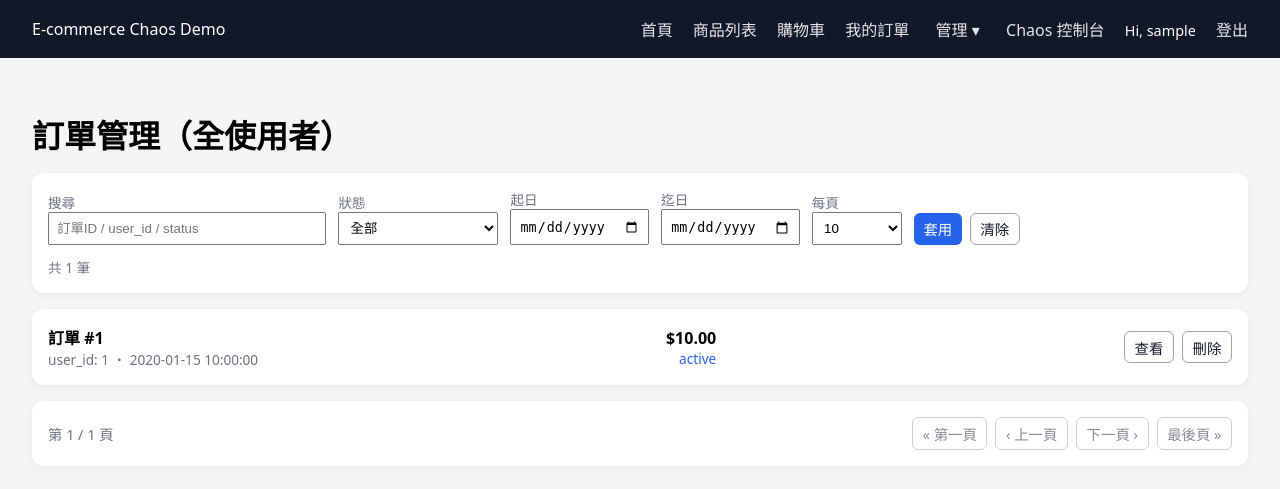
After one commit to age68573/Ecommerce-Chaos-Demo, a Flask app: page /admin/orders/ in a window 1280 px wide. The commit adds this page. Shown: the top 489 px of the page. Run offline with Flask 3, Linux system fonts and the light colour scheme; the visitor is signed in with stand-in values (Sample User, id 1); tables that the repository leaves empty hold one stand-in row (values such as "Sample post"); some libraries are stand-ins or nearby versions.

Commit message:
order service add calendar

```diff
--- a/app/__init__.py
+++ b/app/__init__.py
@@ -23,6 +23,7 @@ def create_app():
     from app.controllers.admin_user_controller import admin_user_bp
     from app.controllers.cart_controller import cart_bp
     from app.controllers.order_controller import order_bp
+    from app.controllers.admin_order_controller import admin_order_bp
 
 
     app.register_blueprint(home_bp)
@@ -33,6 +34,7 @@ def create_app():
     app.register_blueprint(admin_user_bp)
     app.register_blueprint(cart_bp)
     app.register_blueprint(order_bp)
+    app.register_blueprint(admin_order_bp)
 
 
     # 健康檢查
--- /dev/null
+++ b/app/controllers/admin_order_controller.py
@@ -0,0 +1,147 @@
+from datetime import datetime, timedelta
+from flask import Blueprint, render_template, request, redirect, url_for, session, abort
+from app.database import db
+from app.models.order import Order
+
+admin_order_bp = Blueprint("admin_order", __name__, url_prefix="/admin/orders")
+
+# 允許刪除的狀態（你之後接 queue 也安全）
+DELETABLE_STATUSES = {"created", "failed", "cancelled"}
+
+# 不允許刪除（保護 queue/金流一致性）
+BLOCKED_DELETE_STATUSES = {"pending", "processing", "paid"}
+
+
+@admin_order_bp.before_request
+def require_admin():
+    if not session.get("user_id") or not session.get("is_admin"):
+        return redirect(url_for("auth.login", next=request.path))
+
+
+@admin_order_bp.route("/")
+def order_list_all():
+    """
+    Admin：查看所有使用者訂單
+    - q：搜尋 order_id / user_id / status（簡易）
+    - date_from / date_to：日期範圍（以 created_at）
+    - page / per_page：分頁
+    """
+    q = (request.args.get("q") or "").strip()
+    date_from = (request.args.get("date_from") or "").strip()  # YYYY-MM-DD
+    date_to = (request.args.get("date_to") or "").strip()      # YYYY-MM-DD
+    status = (request.args.get("status") or "").strip()
+
+    # 分頁
+    page = request.args.get("page", 1, type=int)
+    per_page = request.args.get("per_page", 10, type=int)
+    if per_page not in (10, 20, 50, 100):
+        per_page = 10
+    if page < 1:
+        page = 1
+
+    query = Order.query
+
+    # q 搜尋：若是數字 -> order_id 或 user_id；否則 -> status like
+    if q:
+        if q.isdigit():
+            n = int(q)
+            query = query.filter((Order.id == n) | (Order.user_id == n))
+        else:
+            query = query.filter(Order.status.ilike(f"%{q}%"))
+
+    # status 篩選（精準等於）
+    if status:
+        query = query.filter(Order.status == status)
+
+    # 日期範圍：date_from <= created_at < (date_to + 1 day)
+    def _parse_date(s: str):
+        return datetime.strptime(s, "%Y-%m-%d")
+
+    if date_from:
+        try:
+            dt_from = _parse_date(date_from)
+            query = query.filter(Order.created_at >= dt_from)
+        except ValueError:
+            date_from = ""  # 讓 UI 回填為空，避免壞格式卡住
+
+    if date_to:
+        try:
+            dt_to = _parse_date(date_to) + timedelta(days=1)  # inclusive end day
+            query = query.filter(Order.created_at < dt_to)
+        except ValueError:
+            date_to = ""
+
+    query = query.order_by(Order.created_at.desc())
+
+    # Flask-SQLAlchemy 通常有 paginate；若沒有就用 offset/limit fallback
+    paginate_fn = getattr(query, "paginate", None)
+    if callable(paginate_fn):
+        pagination = query.paginate(page=page, per_page=per_page, error_out=False)
+        orders = pagination.items
+        total = pagination.total
+        pages = pagination.pages
+    else:
+        total = query.count()
+        orders = query.offset((page - 1) * per_page).limit(per_page).all()
+        pages = (total + per_page - 1) // per_page
+
+        class _Pagination:
+            def __init__(self, page, per_page, total, pages):
+                self.page = page
+                self.per_page = per_page
+                self.total = total
+                self.pages = pages
+                self.has_prev = page > 1
+                self.has_next = page < pages
+                self.prev_num = page - 1
+                self.next_num = page + 1
+
+        pagination = _Pagination(page, per_page, total, pages)
+
+    # 讓 UI 的 status 下拉有選項（之後你狀態變多再加就好）
+    status_options = ["created", "pending", "processing", "paid", "failed", "cancelled"]
+
+    return render_template(
+        "admin/order_list.html",
+        orders=orders,
+        q=q,
+        date_from=date_from,
+        date_to=date_to,
+        status=status,
+        status_options=status_options,
+        pagination=pagination,
+        per_page=per_page,
+        total=total,
+        page_name="Admin Orders",
+    )
+
+
+@admin_order_bp.route("/<int:order_id>")
+def order_detail_admin(order_id: int):
+    order = Order.query.get(order_id)
+    if not order:
+        abort(404)
+
+    return render_template("admin/order_detail.html", order=order, page_name=f"Admin Order {order.id}")
+
+
+@admin_order_bp.route("/<int:order_id>/delete", methods=["POST"])
+def order_delete_admin(order_id: int):
+    order = Order.query.get(order_id)
+    if not order:
+        return redirect(url_for("admin_order.order_list_all"))
+
+    # 保護：避免刪到已付款或處理中（未來接 queue/金流更重要）
+    status = (order.status or "").lower()
+
+    if status in BLOCKED_DELETE_STATUSES:
+        # 直接拒絕（也可改成顯示錯誤訊息頁）
+        return redirect(url_for("admin_order.order_detail_admin", order_id=order.id))
+
+    # 若你想更嚴格，只允許 DELETABLE_STATUSES：
+    if status not in DELETABLE_STATUSES:
+        return redirect(url_for("admin_order.order_detail_admin", order_id=order.id))
+
+    db.session.delete(order)  # Order model 已設 cascade delete-orphan → items 會一起刪
+    db.session.commit()
+    return redirect(url_for("admin_order.order_list_all"))
--- /dev/null
+++ b/app/templates/admin/order_list.html
@@ -0,0 +1,112 @@
+{% extends "base.html" %}
+{% block content %}
+<h1 style="margin-bottom:1rem;">訂單管理（全使用者）</h1>
+
+<div class="card" style="margin-bottom:1rem;">
+  <form method="get" style="display:flex; gap:0.75rem; flex-wrap:wrap; align-items:end;">
+    <div>
+      <div style="font-size:0.85rem; color:#6b7280;">搜尋</div>
+      <input type="text" name="q" value="{{ q or '' }}" placeholder="訂單ID / user_id / status"
+             style="padding:0.45rem; min-width:260px;">
+    </div>
+
+    <div>
+      <div style="font-size:0.85rem; color:#6b7280;">狀態</div>
+      <select name="status" style="padding:0.45rem; min-width:160px;">
+        <option value="">全部</option>
+        {% for s in status_options %}
+          <option value="{{ s }}" {% if status == s %}selected{% endif %}>{{ s }}</option>
+        {% endfor %}
+      </select>
+    </div>
+
+    <div>
+      <div style="font-size:0.85rem; color:#6b7280;">起日</div>
+      <input type="date" name="date_from" value="{{ date_from or '' }}" style="padding:0.45rem;">
+    </div>
+
+    <div>
+      <div style="font-size:0.85rem; color:#6b7280;">迄日</div>
+      <input type="date" name="date_to" value="{{ date_to or '' }}" style="padding:0.45rem;">
+    </div>
+
+    <div>
+      <div style="font-size:0.85rem; color:#6b7280;">每頁</div>
+      <select name="per_page" style="padding:0.45rem; min-width:90px;">
+        {% for n in [10,20,50,100] %}
+          <option value="{{ n }}" {% if per_page == n %}selected{% endif %}>{{ n }}</option>
+        {% endfor %}
+      </select>
+    </div>
+
+    <div style="display:flex; gap:0.5rem;">
+      <button type="submit" class="btn btn-primary">套用</button>
+      <a class="btn btn-outline" href="{{ url_for('admin_order.order_list_all') }}">清除</a>
+    </div>
+  </form>
+
+  <div style="margin-top:0.75rem; font-size:0.85rem; color:#6b7280;">
+    共 {{ total }} 筆
+  </div>
+</div>
+
+{% if orders|length == 0 %}
+  <div class="card">查無訂單</div>
+{% else %}
+<div style="display:flex; flex-direction:column; gap:1rem;">
+  {% for o in orders %}
+  <div class="card" style="display:flex; justify-content:space-between; align-items:center; flex-wrap:wrap; gap:0.75rem;">
+    <div>
+      <div style="font-weight:700;">訂單 #{{ o.id }}</div>
+      <div style="font-size:0.85rem; color:#6b7280;">
+        user_id: {{ o.user_id }} ・ {{ o.created_at }}
+      </div>
+    </div>
+
+    <div style="text-align:right;">
+      <div style="font-weight:800;">${{ "%.2f"|format(o.total_amount) }}</div>
+      <div style="font-size:0.85rem; color:#2563eb;">{{ o.status }}</div>
+    </div>
+
+    <div style="display:flex; gap:0.5rem; flex-wrap:wrap;">
+      <a class="btn btn-outline" href="{{ url_for('admin_order.order_detail_admin', order_id=o.id) }}">查看</a>
+
+      <form method="post" action="{{ url_for('admin_order.order_delete_admin', order_id=o.id) }}"
+            style="display:inline;"
+            onsubmit="return confirm('確定要刪除訂單 #{{ o.id }} 嗎？（僅允許刪除 created/failed/cancelled）');">
+        <button type="submit" class="btn btn-outline">刪除</button>
+      </form>
+    </div>
+  </div>
+  {% endfor %}
+</div>
+
+{# ===== 分頁列 ===== #}
+<div class="card" style="margin-top:1rem; display:flex; justify-content:space-between; align-items:center; flex-wrap:wrap; gap:0.75rem;">
+  <div style="font-size:0.9rem; color:#6b7280;">
+    第 {{ pagination.page }} / {{ pagination.pages }} 頁
+  </div>
+
+  <div style="display:flex; gap:0.5rem; flex-wrap:wrap;">
+    {% set common = dict(q=q or '', status=status or '', date_from=date_from or '', date_to=date_to or '', per_page=per_page) %}
+
+    {% if pagination.has_prev %}
+      <a class="btn btn-outline" href="{{ url_for('admin_order.order_list_all', page=1, **common) }}">« 第一頁</a>
+      <a class="btn btn-outline" href="{{ url_for('admin_order.order_list_all', page=pagination.prev_num, **common) }}">‹ 上一頁</a>
+    {% else %}
+      <span class="btn btn-outline" style="opacity:0.5; pointer-events:none;">« 第一頁</span>
+      <span class="btn btn-outline" style="opacity:0.5; pointer-events:none;">‹ 上一頁</span>
+    {% endif %}
+
+    {% if pagination.has_next %}
+      <a class="btn btn-outline" href="{{ url_for('admin_order.order_list_all', page=pagination.next_num, **common) }}">下一頁 ›</a>
+      <a class="btn btn-outline" href="{{ url_for('admin_order.order_list_all', page=pagination.pages, **common) }}">最後頁 »</a>
+    {% else %}
+      <span class="btn btn-outline" style="opacity:0.5; pointer-events:none;">下一頁 ›</span>
+      <span class="btn btn-outline" style="opacity:0.5; pointer-events:none;">最後頁 »</span>
+    {% endif %}
+  </div>
+</div>
+
+{% endif %}
+{% endblock %}
--- a/app/templates/base.html
+++ b/app/templates/base.html
@@ -14,6 +14,35 @@
     .btn-primary { background:#2563eb; color:#fff; }
     .btn-outline { border:1px solid #9ca3af; color:#111827; background:transparent; }
     img.product-thumb { max-width:100%; border-radius:8px; display:block; margin-bottom:0.5rem; }
+    .dropdown { display:inline-block; position:relative; }
+    .dropbtn {
+      background: transparent;
+      border: none;
+      color:#e5e7eb;
+      cursor:pointer;
+      font-size:1rem;
+      margin-left:1rem;
+    }
+    .dropdown-content {
+      display:none;
+      position:absolute;
+      background:#111827;
+      min-width: 160px;
+      box-shadow:0 8px 16px rgba(0,0,0,0.2);
+      border-radius:8px;
+      overflow:hidden;
+      z-index:999;
+    }
+    .dropdown-content a {
+      display:block;
+      padding:0.6rem 0.8rem;
+      color:#e5e7eb;
+      text-decoration:none;
+      white-space:nowrap;
+    }
+    .dropdown-content a:hover { background:#1f2937; }
+    .dropdown:hover .dropdown-content { display:block; }
+
   </style>
 
   {# ==== Instana EUM 基本 script ==== #}
@@ -60,16 +89,25 @@
     <nav>
       <a href="/">首頁</a>
       <a href="/products">商品列表</a>
-      <a href="/admin/products/">後台商品</a>
+
       {% if current_user %}
         <a href="/cart/">購物車</a>
-      {% endif %}
-      {% if current_user %}
-        <a href="{{ url_for('order.my_orders') }}">我的訂單</a>
+        <a href="/orders/">我的訂單</a>
       {% endif %}
 
-      <a href="/admin/users/">會員管理</a>
-      <a href="/admin/chaos/">Chaos 控制台</a>
+      {% if current_user and current_user.is_admin %}
+        <div class="dropdown">
+          <button class="dropbtn">管理 ▾</button>
+          <div class="dropdown-content">
+            <a href="/admin/products/">後台商品</a>
+            <a href="/admin/users/">會員管理</a>
+            <a href="/admin/orders/">訂單管理</a>
+          </div>
+        </div>
+
+        <a href="/admin/chaos/">Chaos 控制台</a>
+      {% endif %}
+
       {% if current_user %}
         <span style="margin-left:1rem; font-size:0.9rem;">Hi, {{ current_user.username }}</span>
         <a href="{{ url_for('auth.logout') }}">登出</a>
```
Also changed, not shown: app/templates/admin/order_detail.html (added, +50 -0 lines).
